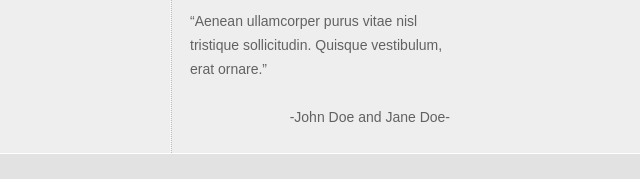
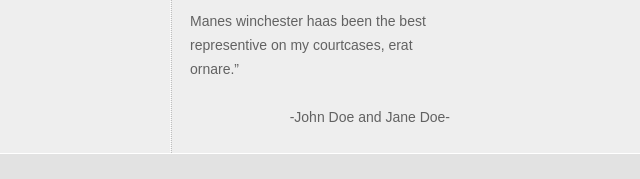
Before and after one commit to takudzwa-cyber/taku06, a plain HTML site: page index.html in a window 1280 px wide. Shown: the part 603-782 px from the top of the page, 640-1280 px from the left. Drawn offline with Linux system fonts and the light colour scheme.

Commit message:
Update index.html

```diff
--- a/index.html
+++ b/index.html
@@ -46,7 +46,7 @@
 				<div class="testimonial">
 					<h2>Testimonials</h2>
 					<p>
-						&ldquo;Aenean ullamcorper purus vitae nisl tristique sollicitudin. Quisque vestibulum, erat ornare.&rdquo;
+						Manes winchester haas been the best representive on my courtcases, erat ornare.&rdquo;
 					</p>
 					<span>-John Doe and Jane Doe-</span>
 				</div>
```
